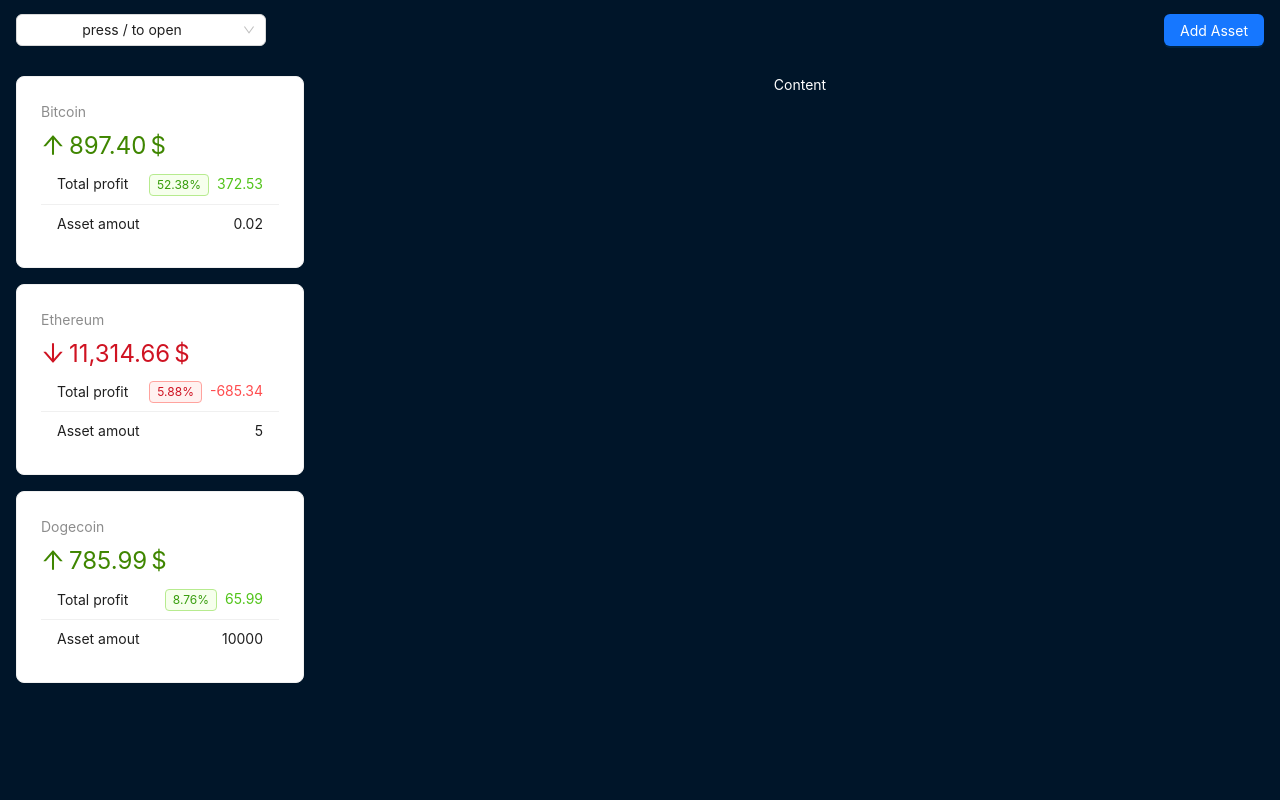
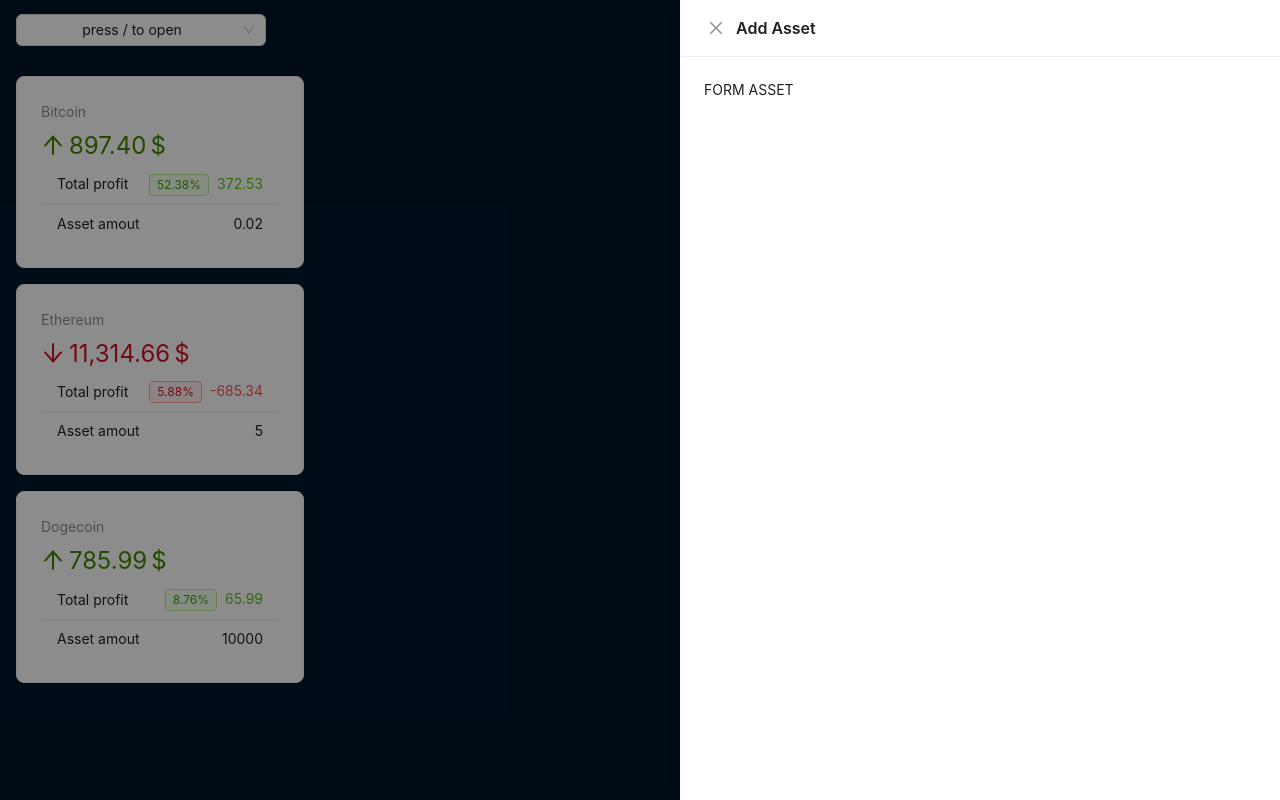
Before and after one commit to valeriiazvezdina/react-crypto-app, a React (Vite) app: page / in a window 1280 px wide. Both pictures are taken after a click on the button "Add Asset". Built offline with nearby package versions, Linux system fonts and the light colour scheme.

Commit message:
feat: modify header, add modal, add drawer

```diff
--- /dev/null
+++ b/src/components/AddAssetForm.jsx
@@ -0,0 +1,3 @@
+export default function AddAssetForm() {
+    return <form>FORM ASSET</form>
+}
--- /dev/null
+++ b/src/components/CoinInfoModal.jsx
@@ -0,0 +1,3 @@
+export default function CoinInfoModal({ coin }) {
+    return <h2>{coin.name}</h2>;
+}
--- a/src/components/layout/AppHeader.jsx
+++ b/src/components/layout/AppHeader.jsx
@@ -1,6 +1,8 @@
-import { Layout, Select, Space, Button } from 'antd';
+import { Layout, Select, Space, Button, Modal, Drawer } from 'antd';
 import { useCrypto } from '../../context/crypto-context.jsx';
 import { useEffect, useState } from 'react';
+import CoinInfoModal from '../CoinInfoModal.jsx';
+import AddAssetForm from '../AddAssetForm.jsx';
 
 const headerStyle = {
     width: '100%',
@@ -14,6 +16,10 @@
 
 export default function AppHeader() {
     const [select, setSelect] = useState(false);
+    const [modal, setModal] = useState(false);
+    const [coin, setCoin] = useState(null);
+    const [drawer, setDrawer] = useState(false);
+
     const { crypto } = useCrypto();
 
     useEffect(() => {
@@ -25,7 +31,8 @@
     }, []);
 
     function handleSelect(value) {
-        console.log(value)
+        setCoin(crypto.find(c => c.id === value));
+        setModal(true);
     }
 
     return (
@@ -46,13 +53,22 @@
                 onSelect={handleSelect}
                 optionRender={(option) => (
                     <Space>
-                        <img src={option.data.icon} style={{width: 20}} alt={option.data.label}>
+                        <img src={option.data.icon} style={{ width: 20 }} alt={option.data.label}>
                         </img>
                         {option.data.label}
                     </Space>
                 )}
             />
-            <Button type='primary'>Add Asset</Button>
+
+            <Button type='primary' onClick={() => setDrawer(true)}>Add Asset</Button>
+
+            <Modal open={modal} onCancel={() => setModal(false)} footer={null}>
+                <CoinInfoModal coin={coin} />
+            </Modal>
+
+            <Drawer width={600} title="Add Asset" onClose={() => setDrawer(false)} open={drawer}>
+                <AddAssetForm />
+            </Drawer>
         </Layout.Header>
     )
 }
--- a/src/components/layout/AppSider.jsx
+++ b/src/components/layout/AppSider.jsx
@@ -1,7 +1,6 @@
 import { Layout, Card, Statistic, List, Typography, Tag } from 'antd';
 import { ArrowDownOutlined, ArrowUpOutlined } from '@ant-design/icons';
 import { capitalize } from '../../utils/capitalize.js';
-import { useContext } from 'react';
 import { useCrypto } from '../../context/crypto-context.jsx';
 
 const siderStyle = {
```
